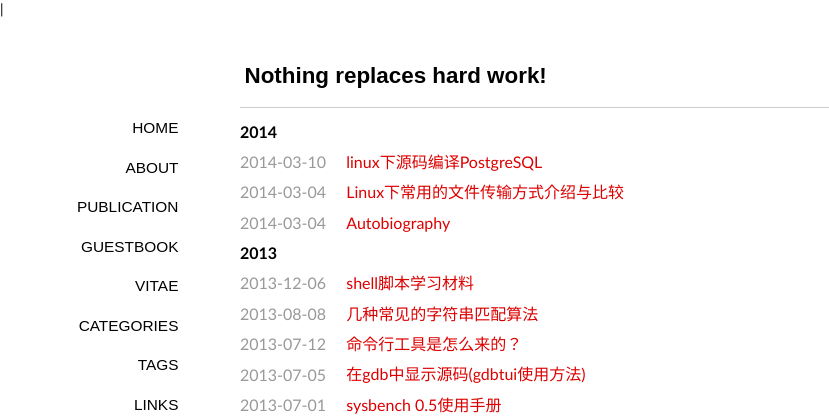
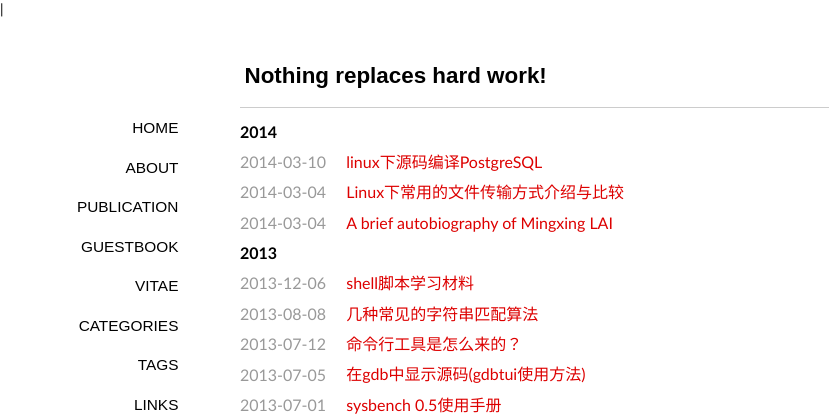
Before and after one commit to lalor/cn, a Jekyll site: the page built from index.md, in a window 1280 px wide. Shown: the top 416 px of the page, without its empty margins (0-829 px from the left). Built offline with Jekyll 4.4.1, drawn with Linux system fonts in a browser that asks for light colours; some web fonts are replaced; Markdown is read by kramdown in place of the engine named in the settings.

Commit message:
modify title of autobiography

```diff
--- a/_posts/2014-03-04-autobiography.md
+++ b/_posts/2014-03-04-autobiography.md
@@ -1,6 +1,6 @@
-	---
+---
 layout: post
-title: "博主的简略版自传"
+title: "A brief autobiography of Mingxing LAI"
 category: 生活
 tags: [生活, 自传]
 ---
```
